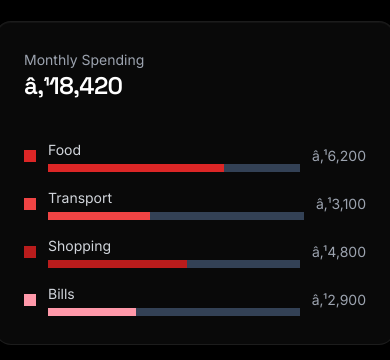
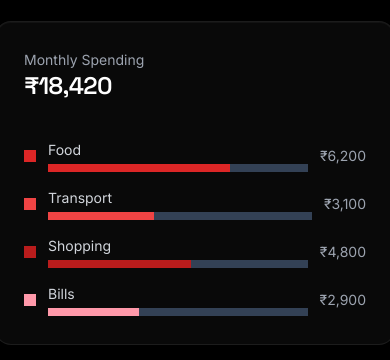
Before and after one commit to farhankhan0986/AI-Expense-Tracker-, a React (Vite) app in the folder client/: page / in a window 390 px wide. Shown: the part 599-959 px from the top of the page. Built offline with nearby package versions, Linux system fonts and the light colour scheme; no server answers.

Commit message:
workflow added and mobile ui improved

```diff
--- a/client/src/pages/Dashboard.jsx
+++ b/client/src/pages/Dashboard.jsx
@@ -23,7 +23,7 @@ const CustomTooltip = ({ active, payload, label }) => {
   return (
     <div className="glass-card" style={{ padding: '10px 16px', fontSize: '0.82rem' }}>
       <div style={{ color: 'var(--text-muted)', marginBottom: 4 }}>{label}</div>
-      <div style={{ fontWeight: 700, color: 'var(--text-primary)' }}>â‚¹{payload[0].value.toLocaleString()}</div>
+      <div style={{ fontWeight: 700, color: 'var(--text-primary)' }}>₹{payload[0].value.toLocaleString()}</div>
     </div>
   );
 };
@@ -86,8 +86,8 @@ export default function Dashboard() {
           acc[e.category] = (acc[e.category] || 0) + e.amount;
           return acc;
         }, {})
-      ).sort((a, b) => b[1] - a[1])[0]?.[0] || 'â€”'
-    : 'â€”';
+      ).sort((a, b) => b[1] - a[1])[0]?.[0] || '—'
+    : '—';
 
   const categoriesData = expenses.length
     ? Object.entries(
@@ -129,16 +129,16 @@ export default function Dashboard() {
         <motion.div variants={container} initial="hidden" animate="show">
           {/* Stats */}
           <motion.div className="stats-grid" variants={item} style={{ marginBottom: 32 }}>
-            <StatCard icon={DollarSign} label="Total Spent" value={`â‚¹${totalSpent.toFixed(2)}`} color="pink" trend="up" trendValue="12%" />
-            <StatCard icon={Wallet} label="Remaining Budget" value={`â‚¹${remaining.toFixed(2)}`} color="teal" trend={remaining > 0 ? 'up' : 'down'} trendValue={`${((remaining / budget) * 100).toFixed(0)}%`} />
+            <StatCard icon={DollarSign} label="Total Spent" value={`₹${totalSpent.toFixed(2)}`} color="pink" trend="up" trendValue="this month" />
+            <StatCard icon={Wallet} label="Remaining Budget" value={`₹${remaining.toFixed(2)}`} color="teal" trend={remaining > 0 ? 'up' : 'down'} trendValue={`${((remaining / budget) * 100).toFixed(0)}% left`} />
             <StatCard icon={Tag} label="Top Category" value={topCategory.charAt(0).toUpperCase() + topCategory.slice(1)} color="purple" />
             <StatCard icon={Hash} label="Transactions" value={expenses.length} color="blue" />
           </motion.div>
 
-          {/* Flat Table and Chart */}
+          {/* Charts */}
           <motion.div style={{ display: 'grid', gridTemplateColumns: 'repeat(auto-fit, minmax(320px, 1fr))', gap: '24px', marginBottom: 32 }} variants={item}>
             <div className="glass-card" style={{ padding: '24px' }}>
-              <div style={{ display: 'flex', justifyContent: 'space-between', alignItems: 'center', marginBottom: '10px' }}>
+              <div style={{ marginBottom: '6px' }}>
                 <h4 style={{ fontFamily: 'var(--font-display)', letterSpacing: '0px' }}>Spending Trend</h4>
               </div>
               <p style={{ color: 'var(--text-muted)', fontSize: '0.85rem', marginBottom: '20px' }}>Last 30 days of trends</p>
@@ -163,7 +163,7 @@ export default function Dashboard() {
             </div>
 
             <div className="glass-card" style={{ padding: '24px' }}>
-              <div style={{ display: 'flex', justifyContent: 'space-between', alignItems: 'center', marginBottom: '10px' }}>
+              <div style={{ display: 'flex', justifyContent: 'space-between', alignItems: 'center', marginBottom: '6px' }}>
                 <h4 style={{ fontFamily: 'var(--font-display)', letterSpacing: '0px' }}>Category Breakdown</h4>
                 <Link to="/expenses" className="btn btn-ghost btn-sm">
                   View Data <ArrowRight size={14} />
@@ -175,12 +175,12 @@ export default function Dashboard() {
                 <div style={{ display: 'flex', flexDirection: 'column', gap: '12px' }}>
                   {categoriesData.map((cat, i) => (
                     <div key={i} style={{ display: 'flex', alignItems: 'center', justifyContent: 'space-between', borderBottom: i < categoriesData.length - 1 ? '1px solid var(--bg-glass-border)' : 'none', paddingBottom: i < categoriesData.length - 1 ? '12px' : '0' }}>
-                      <div style={{ display: 'flex', alignItems: 'center', gap: '8px' }}>
-                        <div style={{ width: '10px', height: '10px', borderRadius: '50%', backgroundColor: cat.color }}></div>
+                      <div style={{ display: 'flex', alignItems: 'center', gap: '10px' }}>
+                        <div style={{ width: '10px', height: '10px', borderRadius: '50%', backgroundColor: cat.color, boxShadow: `0 0 6px ${cat.color}` }}></div>
                         <span style={{ fontWeight: 500 }}>{cat.name}</span>
                       </div>
                       <div style={{ textAlign: 'right' }}>
-                        <div style={{ fontWeight: 600 }}>â‚¹{cat.amount.toFixed(2)}</div>
+                        <div style={{ fontWeight: 600 }}>₹{cat.amount.toFixed(2)}</div>
                         <div style={{ fontSize: '0.75rem', color: 'var(--text-muted)' }}>{Math.round(cat.percent * 100)}%</div>
                       </div>
                     </div>
@@ -197,7 +197,7 @@ export default function Dashboard() {
           {/* Daily Analysis Flow */}
           <motion.div variants={item} style={{ marginBottom: 32 }}>
             <div className="glass-card" style={{ padding: '24px' }}>
-              <div style={{ display: 'flex', justifyContent: 'space-between', alignItems: 'center', marginBottom: '10px' }}>
+              <div style={{ display: 'flex', justifyContent: 'space-between', alignItems: 'center', marginBottom: '6px' }}>
                 <h4 style={{ fontFamily: 'var(--font-display)', letterSpacing: '0px' }}>30-Day Daily Analysis</h4>
                 <Link to="/analytics" className="btn btn-ghost btn-sm">
                   Full Analytics <ArrowRight size={14} />
@@ -224,7 +224,7 @@ export default function Dashboard() {
                       <Tooltip content={<CustomTooltip />} />
                       <defs>
                         <linearGradient id="colorDailyDash" x1="0" y1="0" x2="0" y2="1">
-                          <stop offset="5%" stopColor="#ff0000" stopOpacity={0.15}/>
+                          <stop offset="5%"  stopColor="#ff0000" stopOpacity={0.2}/>
                           <stop offset="95%" stopColor="#ff0000" stopOpacity={0}/>
                         </linearGradient>
                       </defs>
@@ -232,7 +232,7 @@ export default function Dashboard() {
                         type="monotone"
                         dataKey="total"
                         stroke="#ff0000"
-                        strokeWidth={2}
+                        strokeWidth={2.5}
                         fillOpacity={1}
                         fill="url(#colorDailyDash)"
                       />
--- a/client/src/pages/Landing.jsx
+++ b/client/src/pages/Landing.jsx
@@ -107,7 +107,7 @@ export default function Landing() {
             {/* Total Spending */}
             <div className="mb-5">
               <p className="text-sm text-gray-400">Monthly Spending</p>
-              <h2 className="text-2xl font-semibold text-white">â‚¹18,420</h2>
+              <h2 className="text-2xl font-semibold text-white">₹18,420</h2>
             </div>
 
             {/* Categories */}
@@ -122,7 +122,7 @@ export default function Landing() {
                     <div className="h-2 bg-red-500 w-[70%]"></div>
                   </div>
                 </div>
-                <span className="text-sm text-gray-400">â‚¹6,200</span>
+                <span className="text-sm text-gray-400">₹6,200</span>
               </div>
 
               {/* Transport */}
@@ -134,7 +134,7 @@ export default function Landing() {
                     <div className="h-2 bg-red-400 w-[40%]"></div>
                   </div>
                 </div>
-                <span className="text-sm text-gray-400">â‚¹3,100</span>
+                <span className="text-sm text-gray-400">₹3,100</span>
               </div>
 
               {/* Shopping */}
@@ -146,7 +146,7 @@ export default function Landing() {
                     <div className="h-2 bg-red-600 w-[55%]"></div>
                   </div>
                 </div>
-                <span className="text-sm text-gray-400">â‚¹4,800</span>
+                <span className="text-sm text-gray-400">₹4,800</span>
               </div>
 
               {/* Bills */}
@@ -158,7 +158,7 @@ export default function Landing() {
                     <div className="h-2 bg-red-300 w-[35%]"></div>
                   </div>
                 </div>
-                <span className="text-sm text-gray-400">â‚¹2,900</span>
+                <span className="text-sm text-gray-400">₹2,900</span>
               </div>
 
             </div>
```
